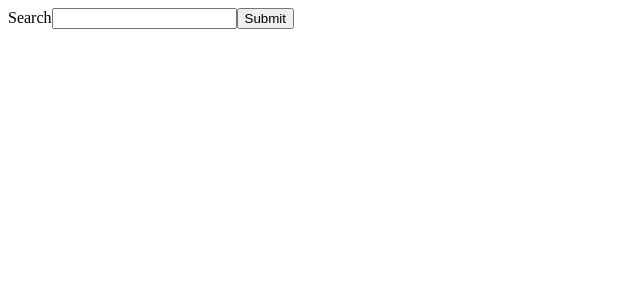
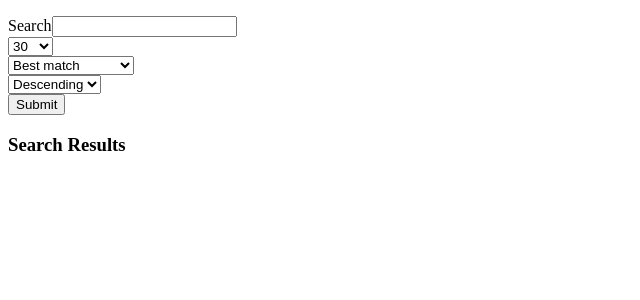
Before and after one commit to eshigh23/github-repo-search, a React (Vite) app: page / in a window 1280 px wide. Shown: the top 300 px of the page, without its empty margins (0-640 px from the left). Built offline with nearby package versions, Linux system fonts and the light colour scheme.

Commit message:
basic search and display working

```diff
--- a/src/App.tsx
+++ b/src/App.tsx
@@ -1,28 +1,67 @@
 import { useEffect, useState } from 'react'
 import axios from 'axios'
 
+            // <p>{result.name}</p>
+            // <p>{result.description}</p>
+            // <p>tags</p>
+            // <p>{result.language}</p>
+            // <p>{result.stargazers_count}</p>
+            // <p>{result.updated_at}</p>
+
+type SearchResult = {
+  id: string,
+  name: string,
+  description: string,
+  language: string,
+  stargazers_count: number,
+}
+
 function App() {
   const [searchText, setSearchText] = useState('')
-  const [searchResults, setSearchResults] = useState([])
+  const [sortOption, setSortOption] = useState('')
+  const [sortOrder, setSortOrder] = useState('')
+  const [numItems, setNumItems] = useState('')
+
+  const [searchResults, setSearchResults] = useState<SearchResult[]>([])
   const [isLoading, setIsLoading] = useState(false)
+  const [error, setError] = useState('')
 
-    useEffect(() => {
-      console.log('searchText:', searchText)
-    }, [searchText])
+
+  useEffect(() => {
+    console.log('sortOption:', sortOption)
+  }, [sortOption])
+
+
+  useEffect(() => {
+    console.log('numItems:', numItems)
+  }, [numItems])
+
 
   const searchRepos = async (e: any) => {
     e.preventDefault()
+
+    if (searchText.trim() === "") {
+      setError('Please enter a search term')
+      return
+    }
+
+    setError('')
 
     try {
       setIsLoading(true)
       const response = await axios.get("https://api.github.com/search/repositories",
         {
           params: {
-            q: searchText
+            q: searchText,
+            sort: sortOption ? sortOption : '',
+            order: sortOrder ? sortOrder : '',
+            per_page: numItems ? numItems : '',
+
           }
         }
       )
       console.log('response:', response)
+      setSearchResults(response?.data?.items)
 
     } catch (e) {
       console.log('error:', e)
@@ -31,8 +70,10 @@ function App() {
     }
   }
 
+
   return (
     <div>
+      <p style={{ color: 'red' }}>{error}</p>
       <form onSubmit={(e)=> searchRepos(e)}>
         <label> Search
           <input
@@ -42,8 +83,51 @@ function App() {
           />
         </label>
 
+        <div>
+          <select value={numItems || 30}  onChange={(e) => setNumItems(e.target.value)}>
+            { Array.from({ length: 10 }).map((_, index) => {  // had to look up this syntax
+              const item = (index + 1) * 10
+
+              return (
+                <option key={index} value={item}>{item}</option>
+              )
+          })}
+          </select>
+        </div>
+
+        <div>
+          <select value={sortOption} onChange={(e)=> setSortOption(e.target.value)}>
+            <option value="">Best match</option>
+            <option value="stars">Stars</option>
+            <option value="updated">Recently updated</option>
+          </select>
+        </div>
+
+        <div>
+          <select value={sortOrder} onChange={(e)=> setSortOrder(e.target.value)}>
+            <option value="desc">Descending</option>
+            <option value="asc">Ascending</option>
+          </select>
+        </div>
+
         <button>Submit</button>
       </form>
+
+
+      <h3>Search Results</h3>
+      <div>
+        { searchResults.map(result => (
+          <div key={result.id}>
+            <p>{result.name}</p>
+            <p>{result.description}</p>
+            {/* <p>tags</p> */}
+            <p>{result.language}</p>
+            <p>{result.stargazers_count}</p>
+            {/* <p>{result.updated_at}</p> */}
+          </div>
+        ))}
+      </div>
+
     </div>
   )
 }
```
